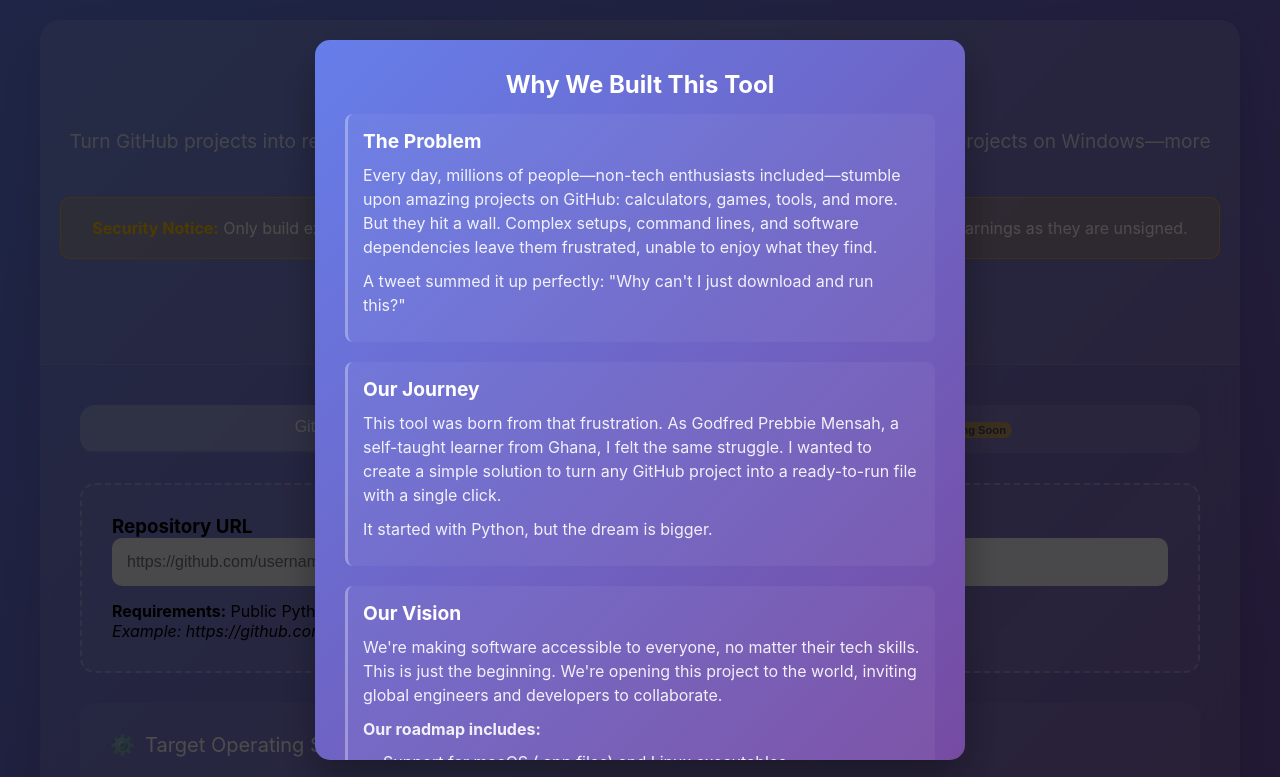
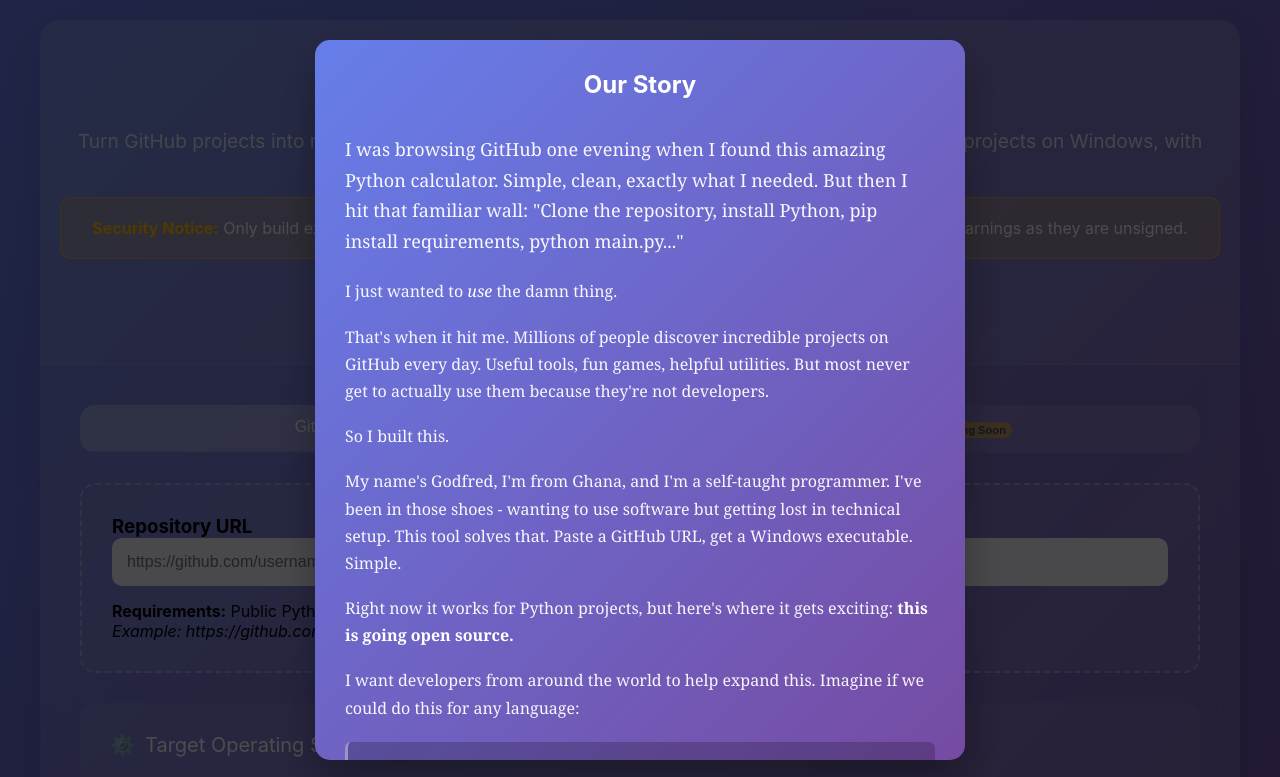
Before and after one commit to iamGudfred/github-to-exe, a plain HTML site: page frontend/index.html in a window 1280 px wide. Both pictures are taken after a click on the button "Our Story". Shown: the top 777 px of the page. Drawn offline with Linux system fonts and the light colour scheme.

Commit message:
refactor: humanize story with authentic voice and remove em dashes
- Removed corporate em dashes from main page and story sections
- Complete rewrite of story in natural, personal voice: 'I just wanted to use the damn thing'
- Removed typical Claude AI formatting (h4 sections, bullet points, formal structure)
- Added authentic narrative flow with real frustration and motivation
- Enhanced typography: Georgia serif font, natural line spacing, italic emphasis
- Personal touch: 'My name's Godfred, I'm from Ghana, and I'm a self-taught programmer'
- Human language: 'So I built this.' Short, punchy sentences
- Vision presented as conversational imagination: 'Imagine if we could do this...'
- Genuine call to action: 'Let's build something that matters'

```diff
--- a/frontend/css/style.css
+++ b/frontend/css/style.css
@@ -253,37 +253,44 @@ body {
     box-shadow: 0 8px 15px rgba(0, 0, 0, 0.2);
 }
 
-/* Story modal sections */
-.story-section {
+/* Natural story styling */
+.story-text {
     text-align: left;
-    margin-bottom: 20px;
-    padding: 15px;
-    background: rgba(255, 255, 255, 0.05);
-    border-radius: 8px;
-    border-left: 3px solid rgba(255, 255, 255, 0.3);
+    padding: 20px 0;
+    line-height: 1.7;
+    font-family: Georgia, 'Times New Roman', serif;
+    color: rgba(255, 255, 255, 0.95);
 }
 
-.story-section h4 {
-    color: white;
-    font-size: 1.2em;
-    margin-bottom: 10px;
-    margin-top: 0;
+.story-text p {
+    margin-bottom: 18px;
+    font-size: 16px;
 }
 
-.story-section p {
-    color: rgba(255, 255, 255, 0.9);
-    line-height: 1.5;
-    margin-bottom: 10px;
+.story-text p:first-child {
+    font-size: 18px;
+    margin-bottom: 22px;
 }
 
-.story-section ul {
-    color: rgba(255, 255, 255, 0.9);
-    padding-left: 20px;
+.story-text em {
+    font-style: italic;
+    color: rgba(255, 255, 255, 1);
 }
 
-.story-section li {
-    margin-bottom: 5px;
-    line-height: 1.4;
+.story-text strong {
+    color: white;
+    font-weight: 600;
+}
+
+.vision-list {
+    background: rgba(0, 0, 0, 0.2);
+    padding: 16px 20px;
+    border-radius: 6px;
+    margin: 20px 0;
+    font-family: -apple-system, BlinkMacSystemFont, 'Segoe UI', Roboto, sans-serif;
+    line-height: 1.8;
+    color: rgba(255, 255, 255, 0.9);
+    border-left: 3px solid rgba(255, 255, 255, 0.4);
 }
 
 @media (max-width: 768px) {
--- a/frontend/index.html
+++ b/frontend/index.html
@@ -11,7 +11,7 @@
     <div class="container">
         <div class="header">
             <h1>GitHub to EXE Converter</h1>
-            <p>Turn GitHub projects into ready-to-run applications with a simple URL. Currently supports Python projects on Windows—more platforms and languages coming soon!</p>
+            <p>Turn GitHub projects into ready-to-run applications with a simple URL. Currently supports Python projects on Windows, with more platforms and languages coming soon!</p>
             <div class="warning-box">
                 <strong>Security Notice:</strong> Only build executables from repositories you trust. Generated files will trigger Windows security warnings as they are unsigned.
             </div>
--- a/frontend/js/app.js
+++ b/frontend/js/app.js
@@ -368,36 +368,35 @@ function showAboutStory() {
     const aboutHTML = `
         <div class="donation-modal" id="aboutModal">
             <div class="donation-content" style="max-width: 650px; max-height: 90vh; overflow-y: auto;">
-                <h3>Why We Built This Tool</h3>
+                <h3>Our Story</h3>
 
-                <div class="story-section">
-                    <h4>The Problem</h4>
-                    <p>Every day, millions of people—non-tech enthusiasts included—stumble upon amazing projects on GitHub: calculators, games, tools, and more. But they hit a wall. Complex setups, command lines, and software dependencies leave them frustrated, unable to enjoy what they find.</p>
-                    <p>A tweet summed it up perfectly: "Why can't I just download and run this?"</p>
-                </div>
+                <div class="story-text">
+                    <p>I was browsing GitHub one evening when I found this amazing Python calculator. Simple, clean, exactly what I needed. But then I hit that familiar wall: "Clone the repository, install Python, pip install requirements, python main.py..." </p>
 
-                <div class="story-section">
-                    <h4>Our Journey</h4>
-                    <p>This tool was born from that frustration. As Godfred Prebbie Mensah, a self-taught learner from Ghana, I felt the same struggle. I wanted to create a simple solution to turn any GitHub project into a ready-to-run file with a single click.</p>
-                    <p>It started with Python, but the dream is bigger.</p>
-                </div>
+                    <p>I just wanted to <em>use</em> the damn thing.</p>
 
-                <div class="story-section">
-                    <h4>Our Vision</h4>
-                    <p>We're making software accessible to everyone, no matter their tech skills. This is just the beginning. We're opening this project to the world, inviting global engineers and developers to collaborate.</p>
-                    <p><strong>Our roadmap includes:</strong></p>
-                    <ul style="text-align: left; margin: 10px 0;">
-                        <li>Support for macOS (.app files) and Linux executables</li>
-                        <li>Converting projects in JavaScript, Go, Rust, and more into executables</li>
-                        <li>Eventually, mobile app generation for wider reach</li>
-                    </ul>
-                    <p>This will be open source, empowering a global community to expand and improve it.</p>
-                </div>
+                    <p>That's when it hit me. Millions of people discover incredible projects on GitHub every day. Useful tools, fun games, helpful utilities. But most never get to actually use them because they're not developers.</p>
 
-                <div class="story-section">
-                    <h4>Join the Movement</h4>
-                    <p>Every star on GitHub, share, or donation brings us closer to this vision. Together, we can make software accessible to everyone, everywhere.</p>
-                    <p>From Ghana to the world—let's build something amazing.</p>
+                    <p>So I built this.</p>
+
+                    <p>My name's Godfred, I'm from Ghana, and I'm a self-taught programmer. I've been in those shoes - wanting to use software but getting lost in technical setup. This tool solves that. Paste a GitHub URL, get a Windows executable. Simple.</p>
+
+                    <p>Right now it works for Python projects, but here's where it gets exciting: <strong>this is going open source.</strong></p>
+
+                    <p>I want developers from around the world to help expand this. Imagine if we could do this for any language:</p>
+
+                    <div class="vision-list">
+                        • JavaScript projects → Desktop apps<br>
+                        • Go programs → Cross-platform executables<br>
+                        • Rust code → Optimized binaries<br>
+                        • Eventually: Web apps → Mobile apps
+                    </div>
+
+                    <p>We could bridge the gap between developers and users everywhere. Make software truly accessible.</p>
+
+                    <p>Your support helps keep this running and proves there's demand for this vision. Whether you star the repo, share it, or contribute financially, you're part of making software more human.</p>
+
+                    <p><strong>From Ghana to the world. Let's build something that matters.</strong></p>
                 </div>
 
                 <div class="donation-actions">
```
